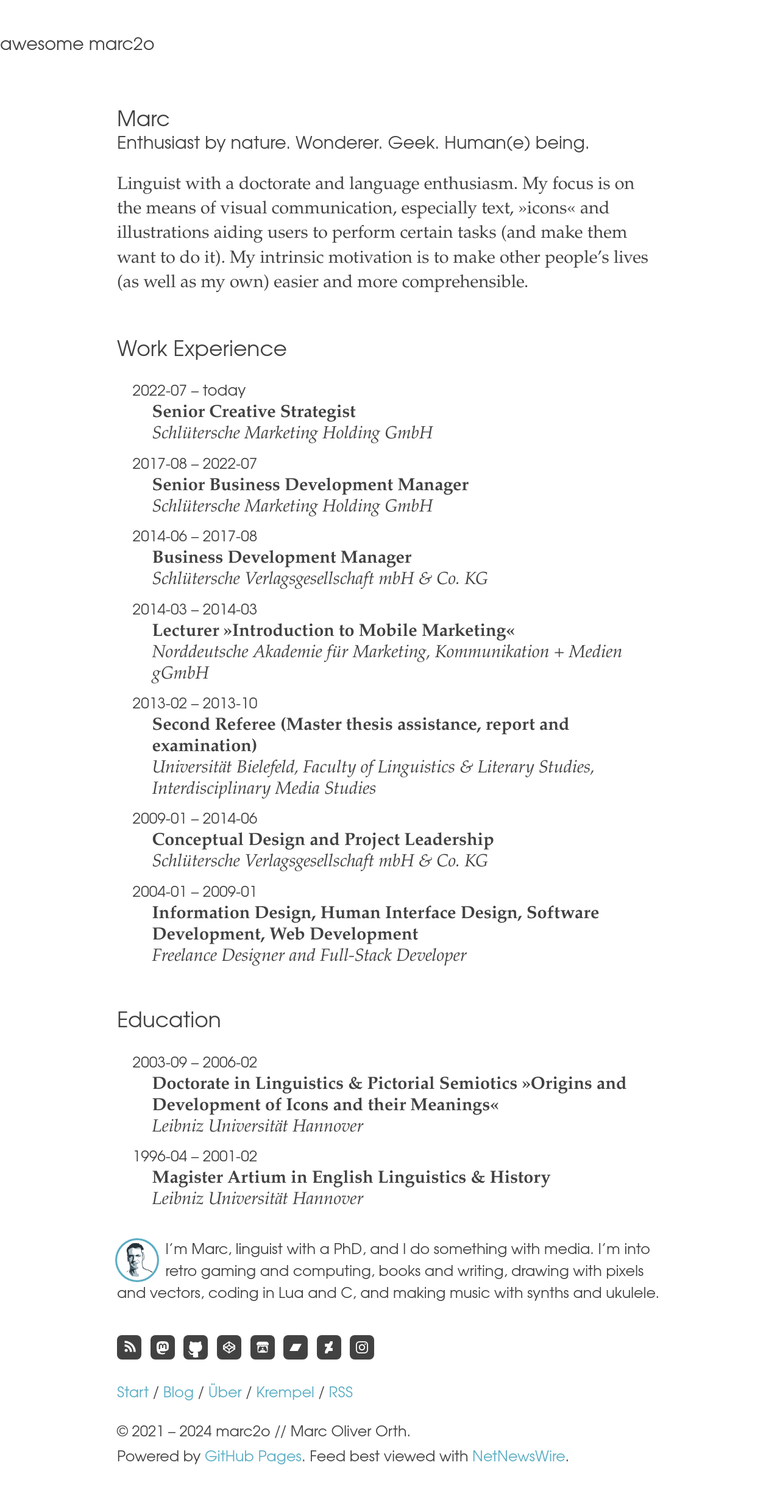
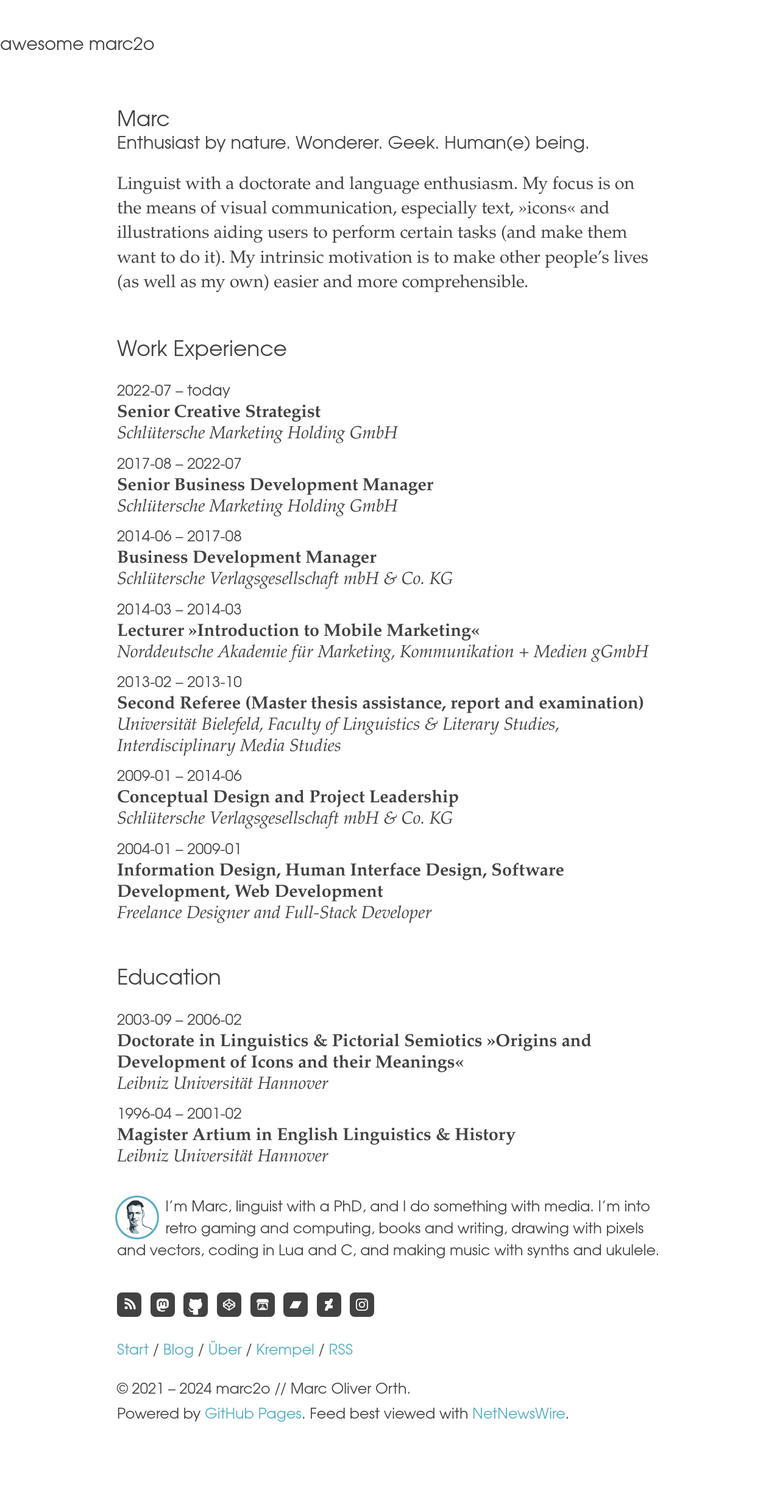
Before and after one commit to marc2o/marc2o.github.io, a Jekyll site: the page built from cv-en.md, in a window 1280 px wide. Shown: the whole page at 61% size. Built offline with Jekyll 4.4.1, drawn with Linux system fonts in a browser that asks for light colours; after the commit the page ends 2374 px from its top, so only the background shows below that.

Commit message:
Update cv.css

```diff
--- a/assets/css/cv.css
+++ b/assets/css/cv.css
@@ -144,15 +144,14 @@
 	margin-left: 0;
 }
 
-article ul.position li {
-	padding-left: 2em;
-	margin-left: 0;
-	text-indent: -2rem;
-}
-
 article ul.position li span {
 	font-family: var(--spot-font, sans-serif);
 	font-size: 85%;
+}
+
+article ul.positions li strong,
+article ul.positions li em {
+	padding-left: 2em;
 }
 
 sup {
```
